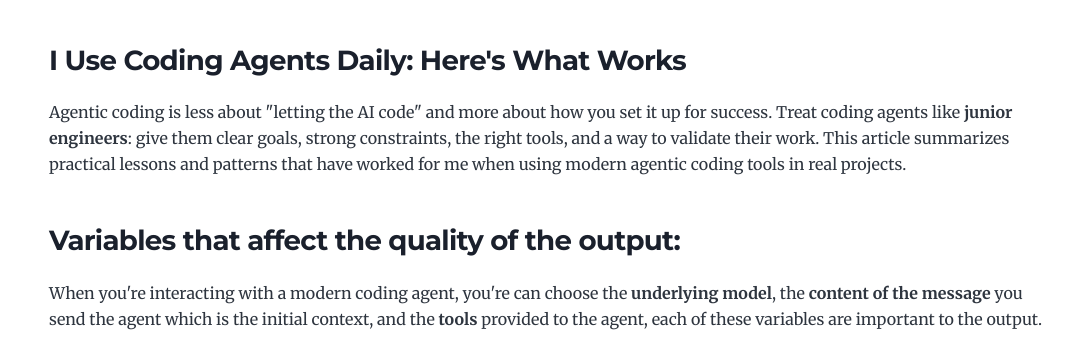
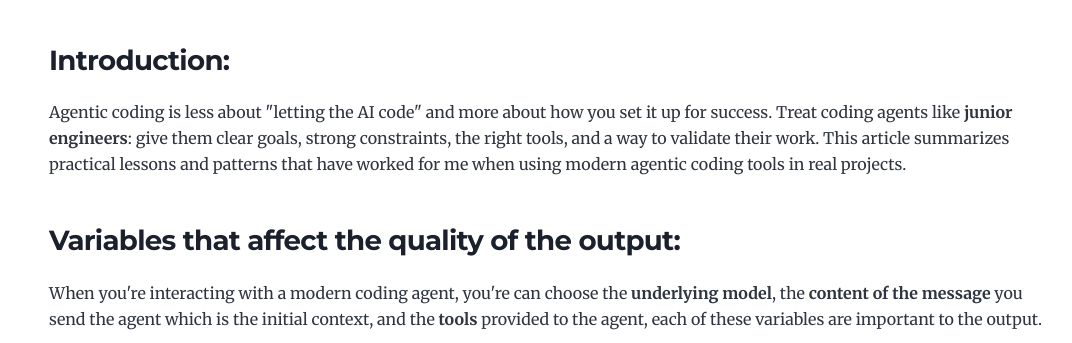
Before and after one commit to tariqmassaoudi/tariqmassaoudi.com, a Gatsby site: page /i-use-coding-agents-daily/ in a window 1280 px wide. Shown: the part 457-800 px from the top of the page, without its empty margins (91-1163 px from the left). Built offline with nearby package versions, Linux system fonts and the light colour scheme; Gatsby itself is replaced by a stand-in of ours; some packages are replaced by stand-ins of ours; a web font is replaced by a local one.

Commit message:
fixed intro

```diff
--- a/content/blog/i-use-coding-agents-daily/index.md
+++ b/content/blog/i-use-coding-agents-daily/index.md
@@ -4,8 +4,7 @@ date: "2025-01-22T12:00:00.000Z"
 description: Practical lessons and patterns for getting the most out of agentic coding tools
 tag: AI,Engineering
 ---
-
-### I Use Coding Agents Daily: Here's What Works
+### Introduction:
 
 Agentic coding is less about "letting the AI code" and more about how you set it up for success. Treat coding agents like **junior engineers**: give them clear goals, strong constraints, the right tools, and a way to validate their work. This article summarizes practical lessons and patterns that have worked for me when using modern agentic coding tools in real projects.
 
```
